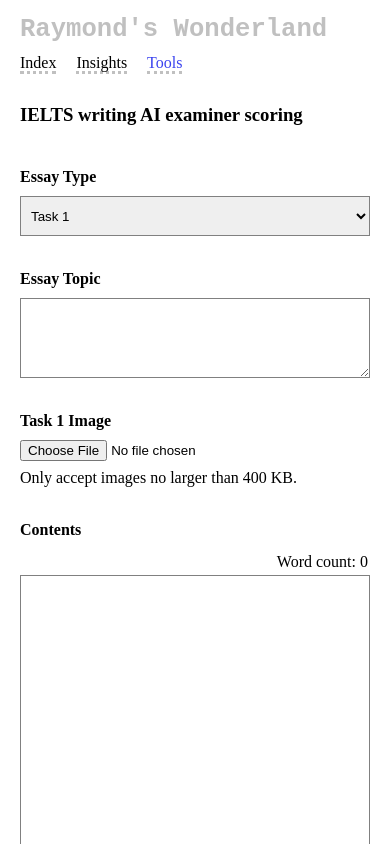
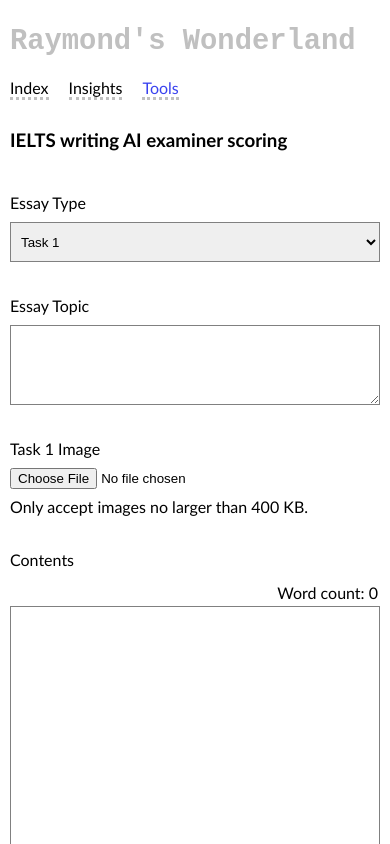
Before and after one commit to raymondmars/raymond-wonderland, a Next.js app: page /tools/ielts/score in a window 390 px wide. Shown: the top 844 px of the page. Built offline with nearby package versions, Linux system fonts and the light colour scheme.

Commit message:
daily optimize

```diff
--- a/src/app/globals.css
+++ b/src/app/globals.css
@@ -5,15 +5,16 @@
 }
 
 body {
-  padding: 15px 80px;
+  padding: 15px 20px;
   box-sizing: border-box;
   font-size: 1.1em;
-  font-family: serif, sans-serif, Arial, Helvetica;
+  /* font-family: serif, sans-serif, Arial, Helvetica; */
+  font-family:'Trebuchet MS', 'Lucida Sans Unicode', 'Lucida Grande', 'Lucida Sans', Arial, sans-serif;
 }
 
 @media screen and (max-width: 768px) {
   body {
-    padding: 15px 20px;
+    padding: 15px 10px;
     font-size: 1em;
   }
 
@@ -27,7 +28,8 @@
 
 @media screen and (max-width: 768px) {
   h1.title, h2.title {
-    font-size: 1.6em;
+    font-size: 1.8em;
+    padding: 10px 0px;
   }
 }
 
```
